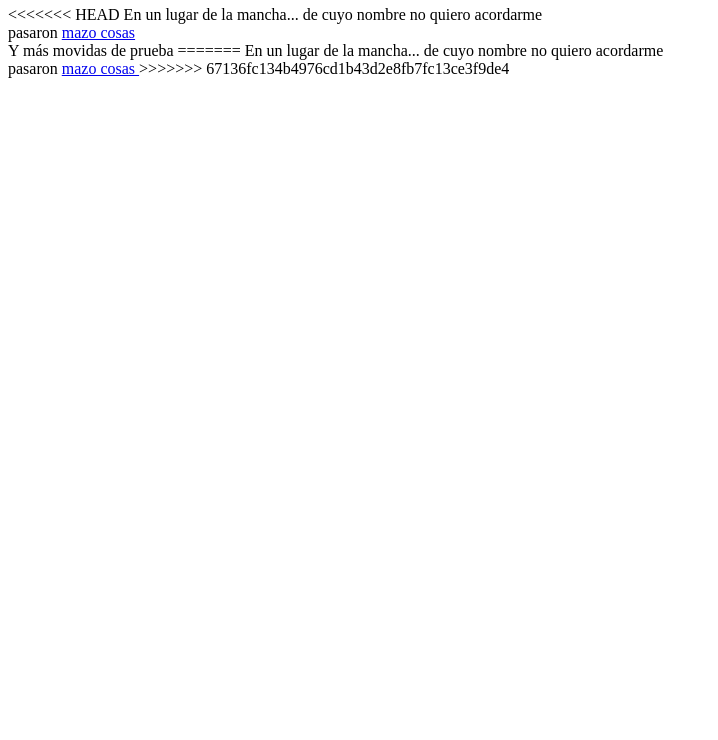
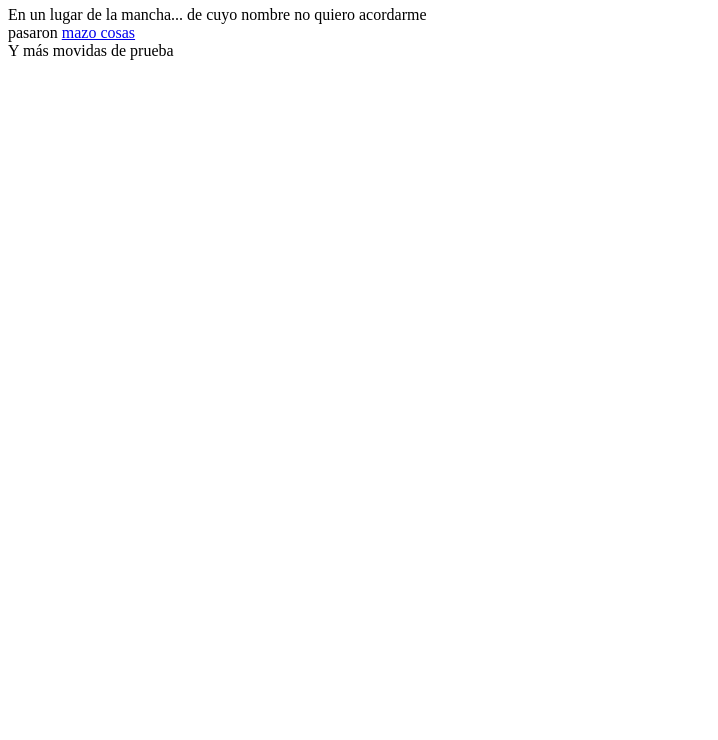
Before and after one commit to aritzcm/ejemplo, a plain HTML site: page index.html in a window 1280 px wide. Shown: the part 60-800 px from the top of the page, without its empty margins (0-718 px from the left). Drawn offline with Linux system fonts and the light colour scheme.

Commit message:
corrección

```diff
--- a/index.html
+++ b/index.html
@@ -4,12 +4,8 @@
 	<h1>Volumen 1</h1>
   </head>
   <body>
-<<<<<<< HEAD
     En un lugar de la mancha... de cuyo nombre no quiero acordarme <br>
 	pasaron <a href=https://www.wikipedia.com> mazo cosas </a> <br>
 	Y más movidas de prueba
-=======
-    En un lugar de la mancha... de cuyo nombre no quiero acordarme <br> pasaron <a href=https://www.wikipedia.org> mazo cosas </a>
->>>>>>> 67136fc134b4976cd1b43d2e8fb7fc13ce3f9de4
   </body>
 </html>
```
